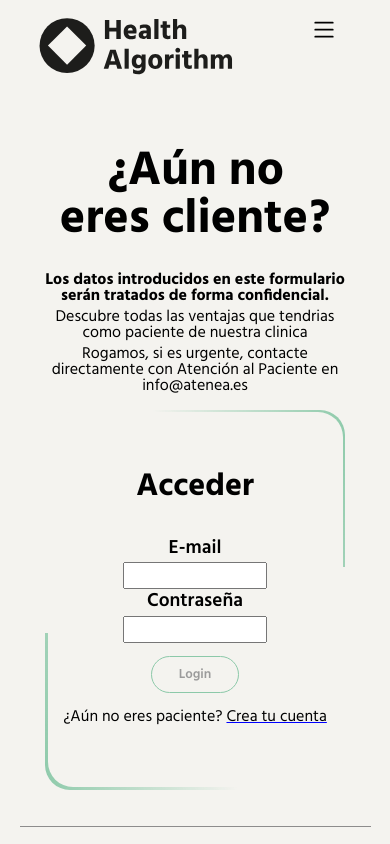
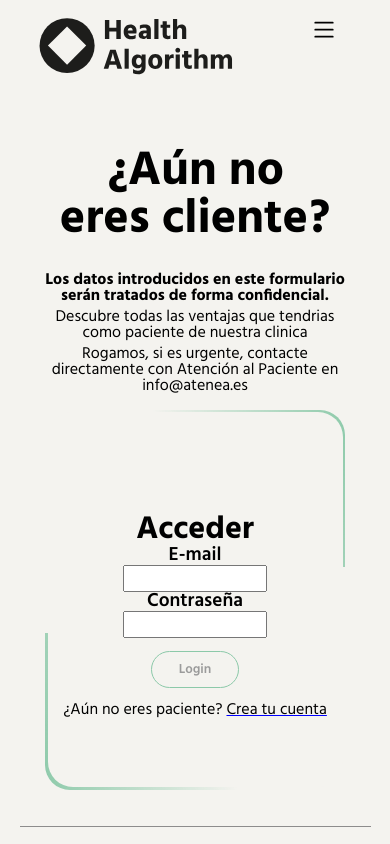
Before and after one commit to carlotajuncosa/front-proyectofinal, a React (Create React App) app: page /pedir-cita in a window 390 px wide. Shown: the top 844 px of the page. Built offline with nearby package versions, Linux system fonts and the light colour scheme.

Commit message:
FIX: Forms responsive view adjusted

```diff
--- a/src/styles/FormLogin.scss
+++ b/src/styles/FormLogin.scss
@@ -9,6 +9,7 @@
 
 .formLogin {
   margin: 0 auto;
+  font-size: 16px;
   width: 50vw;
   min-width: 300px;
   height: 380px;
@@ -43,11 +44,18 @@
 
     h2 {
       font-size: 2em;
-      padding-bottom: 1em;
+      padding-top: 1em;
+
+      @include tablet {
+        padding: 0.5em 0;
+      }
     }
+    p {
+      padding: 0;
 
-    p {
-      padding: 0.2em 0;
+      @include tablet {
+        padding: 0.2em 0;
+      }
     }
 
     label {
--- a/src/styles/Schema.scss
+++ b/src/styles/Schema.scss
@@ -1,4 +1,3 @@
-
 $base-color: #8cc9a9;
 $secondary-color: #e2e1e1;
 $background-color: #f4f3ef;
@@ -6,12 +5,12 @@ $border: 1px solid #8d8c8c;
 $grey: #333;
 $unactive: #9b9b9b;
 
-.title{
+.title {
   text-align: center;
   padding: 20px;
 }
 
-.primary_button{
+.primary_button {
   border: none;
   border-radius: 25px;
   padding: 0.52em 2em;
@@ -22,7 +21,6 @@ $unactive: #9b9b9b;
   background-color: $background-color;
   border: 1px solid $base-color;
   transition: ease-in 500ms;
-
 
   &:valid {
     color: white;
```
Also changed, not shown: src/styles/Home.scss (+0 -11 lines). Lines whose indentation alone changed are shown as unchanged.
